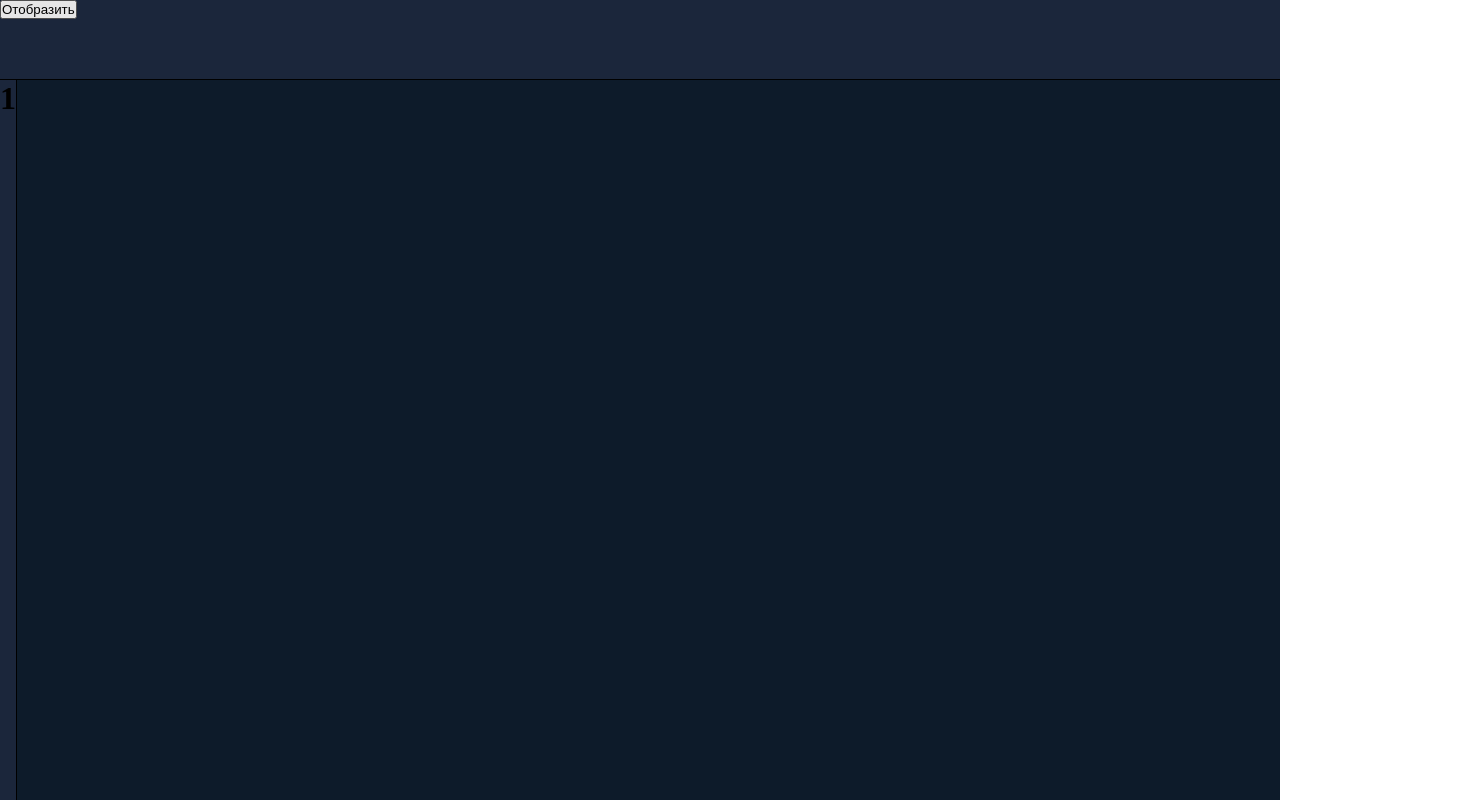
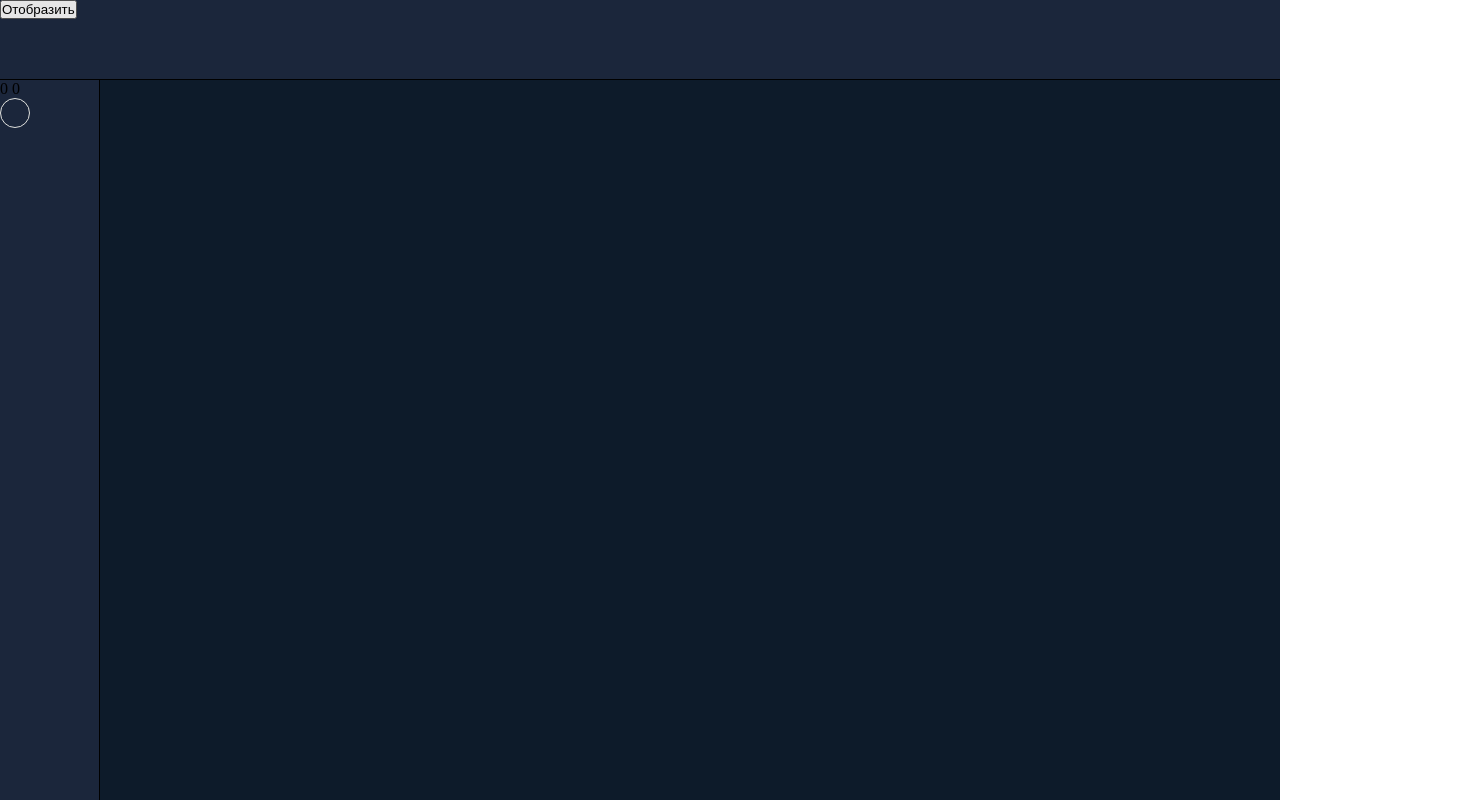
Before and after one commit to DaniilDexter/photoshop, a Vue app: page / in a window 1280 px wide. Shown: the whole page, 1457 px wide, since content can reach past the window. Built offline with nearby package versions, Linux system fonts and the light colour scheme.

Commit message:
adding color picker

```diff
--- a/src/components/PhotoShop.vue
+++ b/src/components/PhotoShop.vue
@@ -2,9 +2,13 @@
   <div class="photoshop">
     <HeaderPanel @download="callback" class="header"/>
     <div class="wrapper">
-      <SidebarPanel class="sidebar"/>
-      <canvas class="drawing" ref="drawing"/>
-      <img src="@/assets/logo.png" class="source" alt="" ref="source">
+      <SidebarPanel class="sidebar" :x="this.x" :y="this.y" :res="this.resl" ref="sidebar"/>
+      <div class="drawing">
+        <canvas width="1000" height="600" ref="drawing" @mousemove="showCoordinates" @click="save"/>
+      </div>
+    </div>
+    <div class="source">
+      <img src="@/assets/sunset.jpg" class="drawing__source" alt="" ref="source">
     </div>
   </div>
 </template>
@@ -14,9 +18,6 @@ import HeaderPanel from './HeaderPanel.vue'
 import SidebarPanel from './SidebarPanel.vue'
 export default {
   name: 'PhotoShop',
-  props: {
-    msg: String
-  },
   components: {
     SidebarPanel,
     HeaderPanel
@@ -24,17 +25,30 @@ export default {
   data() {
     return {
       canvas: null,
-      source: null
+      source: null,
+      ctx: null,
+      resl: [],
+      x: 0,
+      y: 0
     }
   },
   mounted() {
-    this.canvas = this.$refs["drawing"].getContext('2d')
+    this.canvas = this.$refs["drawing"]
+    this.ctx = this.canvas.getContext('2d', { willReadFrequently: true })
     this.source = this.$refs["source"]
   },
   methods: {
     callback(){
-      this.canvas.drawImage(this.source, 0, 0)
-      console.log(this.canvas.getImageData(0,2,1,1))
+      this.ctx.drawImage(this.source, 0, 0, 1000, 600)
+    },
+    showCoordinates(e) {
+      this.x = e.offsetX;
+      this.y = e.offsetY;
+    },
+    save(){
+      console.log("click");
+      this.resl = this.ctx.getImageData(this.x, this.y, 1, 1).data
+      // this.$refs.sidebar.changecolor()
     }
   }
 }
@@ -55,4 +69,9 @@ export default {
 #myCanvas {
   border: 1px solid grey;
 }
+
+.drawing{
+  height: 600px;
+  width: 1000px;
+}
 </style>
--- a/src/components/SidebarPanel.vue
+++ b/src/components/SidebarPanel.vue
@@ -1,20 +1,51 @@
 <template>
   <div class="content">
-      <h1>{{ msg }}1</h1>
+    <p>{{ x }} {{ y }}</p>
+    <div class="color" :style="string" ref="picked"></div>
   </div>
 </template>
 
   <script>
 export default {
-    name: 'SidebarPanel',
+  name: "SidebarPanel",
+  props: {
+    x: Number,
+    y: Number,
+    res: Uint8ClampedArray,
+  },
+  data() {
+    return {
+      picker: null,
     }
+  },
+  mounted() {
+    this.picker = this.$refs["picked"]
+  },
+  methods: {
+    // changecolor(){
+    //   let string = "background-color: rgb(" + this.res[0] + "," + this.res[1] + "," + this.res[2] + ");"
+    //   // this.picker.style.cssText = string
+    // }
+  },
+  computed: {
+    string(){
+      return "background-color: rgb(" + this.res[0] + "," + this.res[1] + "," + this.res[2] + ");"
+    }
+  }
+};
 </script>
 
   <style lang="scss" scoped>
-  .content{
+.content {
   width: 100px;
   height: 100%;
   border-right: 1px solid black;
   background-color: #1b263b;
 }
+.color{
+  height: 30px;
+  width: 30px;
+  border-radius: 15px;
+  border: 1px solid #e0e1dd;
+}
 </style>
```
Also changed, not shown: src/assets/logo.png (deleted), src/assets/sunset.jpg (added). Lines whose indentation alone changed are shown as unchanged.
